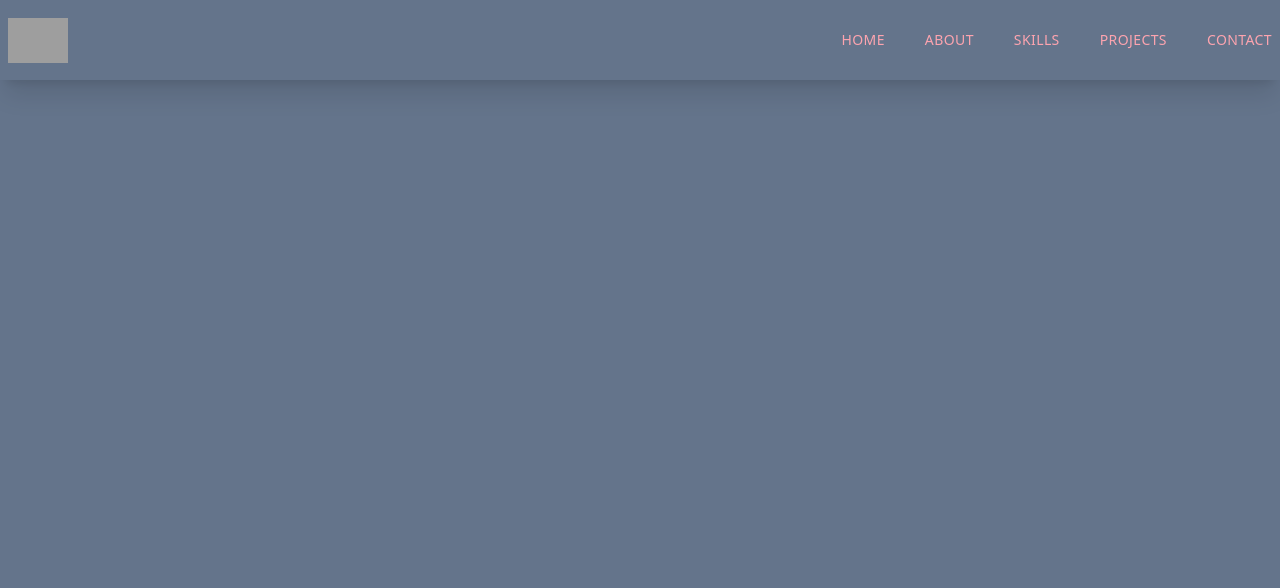
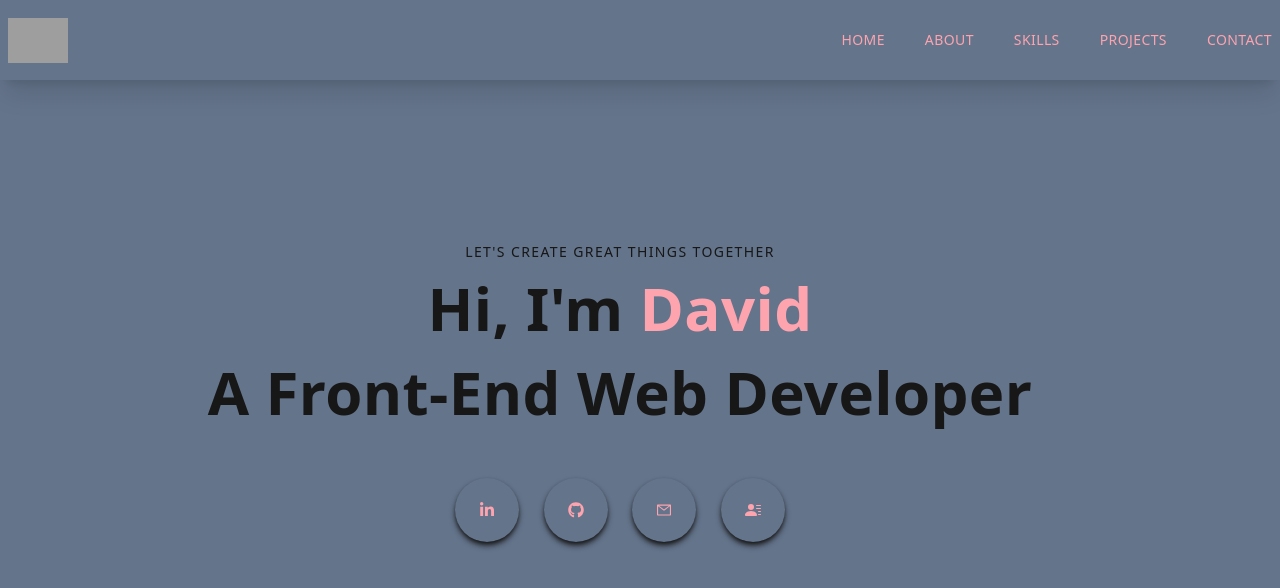
Before and after one commit to DavidEmanuelCA/Portfoliov2, a Next.js app in the folder portfoliov2/: page / in a window 1280 px wide. Shown: the top 588 px of the page. Built offline with nearby package versions, Linux system fonts and the light colour scheme; grey boxes are pictures that could not be loaded.

Commit message:
finished home page, began working on about. have to finish adding classes to image and add content

```diff
--- /dev/null
+++ b/portfoliov2/components/About.jsx
@@ -0,0 +1,30 @@
+import Image from "next/image";
+import React from "react";
+
+const About = () => {
+  return (
+    <div className="w-full md:h-screen p-2 items-center flex py-16">
+      <div className="max-w-[1240px] m-auto md:grid grid-cols-3 gap-8">
+        <div className="col-span-2">
+          <p className="uppercase text-xl tracking-widest text-pink">About</p>
+          <h2 className="py-4">Who I Am</h2>
+          <p className="py-2 text-dark"></p>
+          <p className="py-2 text-dark"></p>
+          <p className="py-2 text-dark underline cursor-pointer">
+            Check out some of my latest projects
+          </p>
+        </div>
+        <div>
+          <Image
+            src="../public/assets/home.svg"
+            alt="/"
+            width="150"
+            height="150"
+          />
+        </div>
+      </div>
+    </div>
+  );
+};
+
+export default About;
--- /dev/null
+++ b/portfoliov2/components/Main.jsx
@@ -0,0 +1,40 @@
+import React from "react";
+import { AiOutlineMail } from "react-icons/ai";
+import { BsFillPersonLinesFill } from "react-icons/bs";
+
+import { FaGithub, FaLinkedinIn } from "react-icons/fa";
+
+const Main = () => {
+  return (
+    <div className=" w-full h-screen text-center">
+      <div className="max-w-[1240px] w-full h-full p-2 flex justify-center items-center">
+        <div>
+          <p className="uppercase text-sm tracking-widest text-dark">
+            Let's create great things together
+          </p>
+          <h1 className=" py-4 text-dark">
+            Hi, I'm <span className=" text-pink">David</span>
+          </h1>
+          <h1 className=" py-2 text-dark">A Front-End Web Developer</h1>
+          <p className="py-4 text-dark max-w-[70%] m-auto"></p>
+          <div className="flex items-center justify-between max-w-[330px] m-auto py-4">
+            <div className="rounded-full shadow-md shadow-dark p-6 cursor-pointer hover:scale-110 ease-in duration-300">
+              <FaLinkedinIn />
+            </div>
+            <div className="rounded-full shadow-md shadow-dark p-6 cursor-pointer hover:scale-110 ease-in duration-300">
+              <FaGithub />
+            </div>
+            <div className="rounded-full shadow-md shadow-dark p-6 cursor-pointer hover:scale-110 ease-in duration-300">
+              <AiOutlineMail />
+            </div>
+            <div className="rounded-full shadow-md shadow-dark p-6 cursor-pointer hover:scale-110 ease-in duration-300">
+              <BsFillPersonLinesFill />
+            </div>
+          </div>
+        </div>
+      </div>
+    </div>
+  );
+};
+
+export default Main;
--- a/portfoliov2/components/Navbar.jsx
+++ b/portfoliov2/components/Navbar.jsx
@@ -3,7 +3,7 @@ import Link from "next/link";
 import React, { useState } from "react";
 
 import { AiOutlineClose, AiOutlineMail, AiOutlineMenu } from "react-icons/ai";
-import { FaGithub, FaLinkedin } from "react-icons/fa";
+import { FaGithub, FaLinkedinIn } from "react-icons/fa";
 import { BsFillPersonLinesFill } from "react-icons/bs";
 
 const Navbar = () => {
@@ -109,7 +109,7 @@ const Navbar = () => {
               </p>
               <div className=" flex items-center justify-between my-4 w-full sm:w-[80%]">
                 <div className="rounded-full shadow-lg shadow-gray p-3 cursor-pointer hover:scale-105 ease-in duration-300">
-                  <FaLinkedin />
+                  <FaLinkedinIn />
                 </div>
                 <div className="rounded-full shadow-lg shadow-gray p-3 cursor-pointer hover:scale-105 ease-in duration-300">
                   <FaGithub />
--- a/portfoliov2/src/pages/index.js
+++ b/portfoliov2/src/pages/index.js
@@ -1,5 +1,6 @@
 import Head from "next/head";
 import Navbar from "../../components/Navbar";
+import Main from "../../components/Main";
 
 export default function Home() {
   return (
@@ -12,6 +13,7 @@ export default function Home() {
       </Head>
 
       <Navbar />
+      <Main />
     </div>
   );
 }
```
